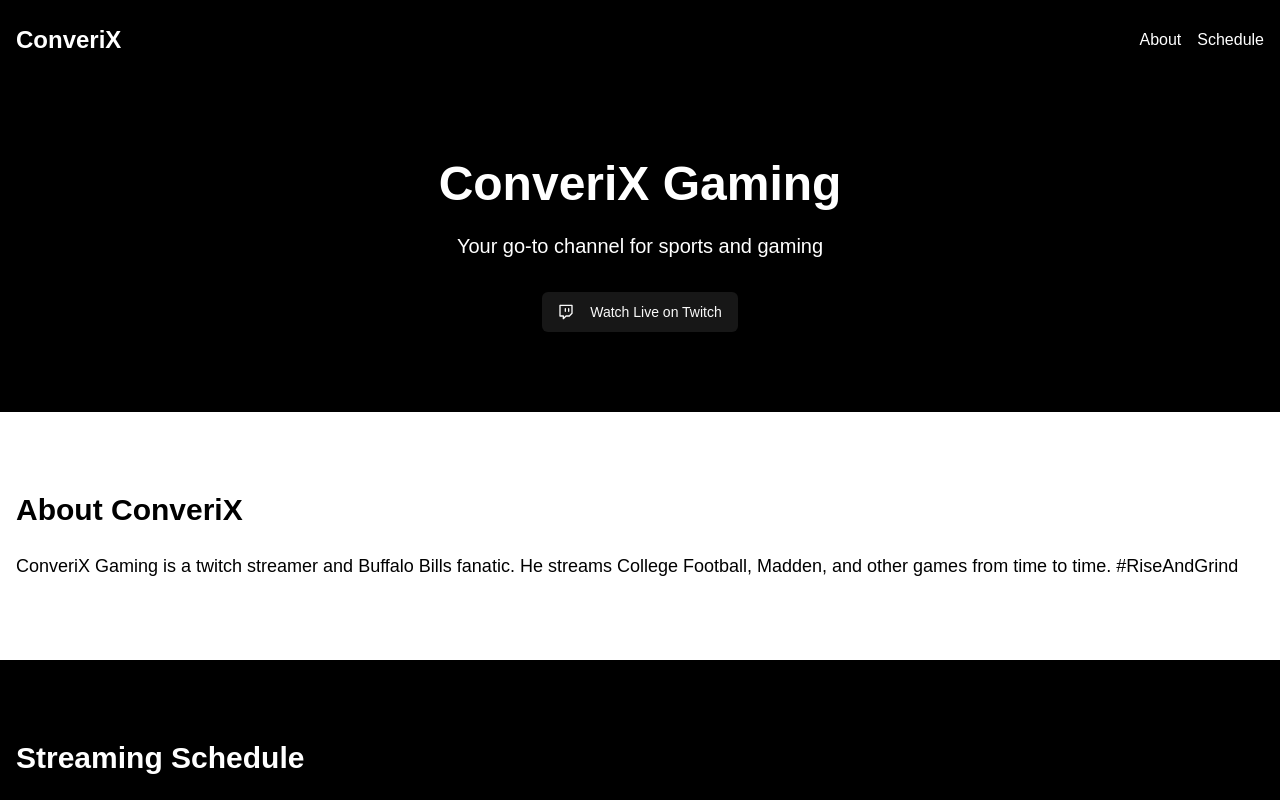
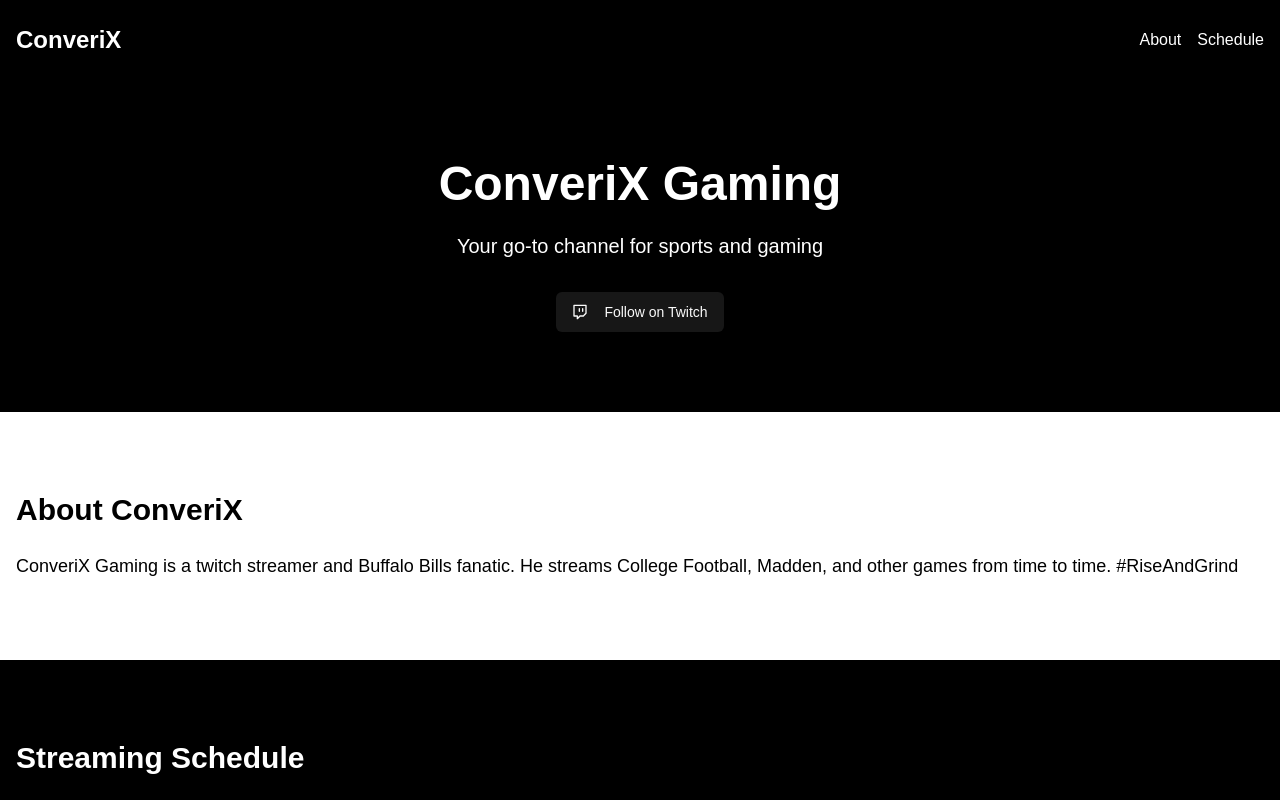
Before and after one commit to ColeCaccamise/converix, a Next.js app: page / in a window 1280 px wide. Shown: the top 800 px of the page. Built offline with nearby package versions, Linux system fonts and the light colour scheme; no server answers.

Commit message:
feat: add live data

```diff
--- /dev/null
+++ b/app/api/live/route.ts
@@ -0,0 +1,100 @@
+// app/api/twitch/route.ts
+import { NextResponse } from 'next/server';
+
+interface TwitchAuthResponse {
+	access_token: string;
+	expires_in: number;
+	token_type: string;
+}
+
+interface TwitchStream {
+	id: string;
+	user_id: string;
+	user_login: string;
+	user_name: string;
+	game_id: string;
+	game_name: string;
+	type: string;
+	title: string;
+	viewer_count: number;
+	started_at: string;
+	language: string;
+	thumbnail_url: string;
+	tag_ids: string[];
+}
+
+interface StreamResponse {
+	data: TwitchStream[];
+}
+
+export async function GET(request: Request) {
+	const username = 'converixgaming';
+
+	if (!username) {
+		return NextResponse.json(
+			{ error: 'Username is required' },
+			{ status: 400 }
+		);
+	}
+
+	const clientId = process.env.TWITCH_CLIENT_ID;
+	const clientSecret = process.env.TWITCH_CLIENT_SECRET;
+
+	if (!clientId || !clientSecret) {
+		return NextResponse.json(
+			{ error: 'Missing Twitch credentials' },
+			{ status: 500 }
+		);
+	}
+
+	try {
+		// get oauth token
+		const authResponse = await fetch('https://id.twitch.tv/oauth2/token', {
+			method: 'POST',
+			headers: {
+				'Content-Type': 'application/x-www-form-urlencoded'
+			},
+			body: new URLSearchParams({
+				client_id: clientId,
+				client_secret: clientSecret,
+				grant_type: 'client_credentials'
+			})
+		});
+
+		if (!authResponse.ok) {
+			throw new Error('Failed to get Twitch auth token');
+		}
+
+		const authData = (await authResponse.json()) as TwitchAuthResponse;
+
+		// check if streamer is live
+		const streamResponse = await fetch(
+			`https://api.twitch.tv/helix/streams?user_login=${username}`,
+			{
+				headers: {
+					Authorization: `Bearer ${authData.access_token}`,
+					'Client-Id': clientId
+				}
+			}
+		);
+
+		if (!streamResponse.ok) {
+			throw new Error('Failed to fetch stream data');
+		}
+
+		const streamData = (await streamResponse.json()) as StreamResponse;
+		const isLive = streamData.data.length > 0;
+
+		// return stream status and basic info if live
+		return NextResponse.json({
+			isLive,
+			streamInfo: isLive ? streamData.data[0] : null
+		});
+	} catch (error) {
+		console.error('error checking twitch stream status:', error);
+		return NextResponse.json(
+			{ error: 'Failed to check stream status' },
+			{ status: 500 }
+		);
+	}
+}
--- a/app/page.tsx
+++ b/app/page.tsx
@@ -2,7 +2,49 @@
 import { Button } from '@/components/ui/button';
 import { Twitch, Twitter, Instagram, Youtube } from 'lucide-react';
 
-export default function Home() {
+export default async function Home() {
+	async function getLiveData() {
+		const liveData = await fetch('http://localhost:3000/api/live', {
+			method: 'GET',
+			headers: {
+				'Content-Type': 'application/json'
+			}
+		});
+		const liveDataJson = (await liveData.json()) as {
+			isLive: boolean;
+			streamInfo: {
+				id: string;
+				user_id: string;
+				user_login: string;
+				user_name: string;
+				game_id: string;
+				game_name: string;
+				type: string;
+				title: string;
+				viewer_count: number;
+				started_at: string;
+				language: string;
+				thumbnail_url: string;
+				tags: string[];
+			} | null;
+		};
+
+		return liveDataJson;
+	}
+
+	const liveData = await getLiveData();
+	console.log('live data:', liveData);
+
+	const isLive = liveData.isLive;
+	const streamInfo = liveData.streamInfo;
+	const streamTitle = streamInfo?.title;
+	const streamThumbnail = streamInfo?.thumbnail_url;
+	const streamStartedAt = streamInfo?.started_at;
+	const streamViewerCount = streamInfo?.viewer_count;
+	const streamLanguage = streamInfo?.language;
+	const streamGame = streamInfo?.game_name;
+	const streamTags = streamInfo?.tags;
+
 	return (
 		<div className='min-h-screen bg-black text-white'>
 			{/* Header */}
@@ -39,17 +81,39 @@
 			<section className='container mx-auto px-4 py-20 text-center'>
 				<h1 className='text-5xl font-bold mb-6'>ConveriX Gaming</h1>
 				<p className='text-xl mb-8'>Your go-to channel for sports and gaming</p>
+
 				<Button asChild>
+					{isLive ? (
 						<Link
 							href='https://twitch.tv/converixgaming'
 							target='_blank'
-						rel='noopener noreferrer'
-						className='inline-flex items-center'
 						>
 							<Twitch className='mr-2' />
 							Watch Live on Twitch
 						</Link>
+					) : (
+						<Link
+							href='https://twitch.tv/converixgaming'
+							target='_blank'
+						>
+							<Twitch className='mr-2' />
+							Follow on Twitch
+						</Link>
+					)}
 				</Button>
+
+				{isLive && (
+					<div className='flex flex-col items-center p-4 rounded-lg gap-2'>
+						<p className=' uppercase'>
+							Live
+							<span className='text-red-500 underline bold'>
+								{' '}
+								NOW
+							</span> playing <b>{streamGame}</b>!
+						</p>
+						<p className='text-sm'>{streamTitle}</p>
+					</div>
+				)}
 			</section>
 
 			{/* About Section */}
```
Lines whose indentation alone changed are shown as unchanged.
